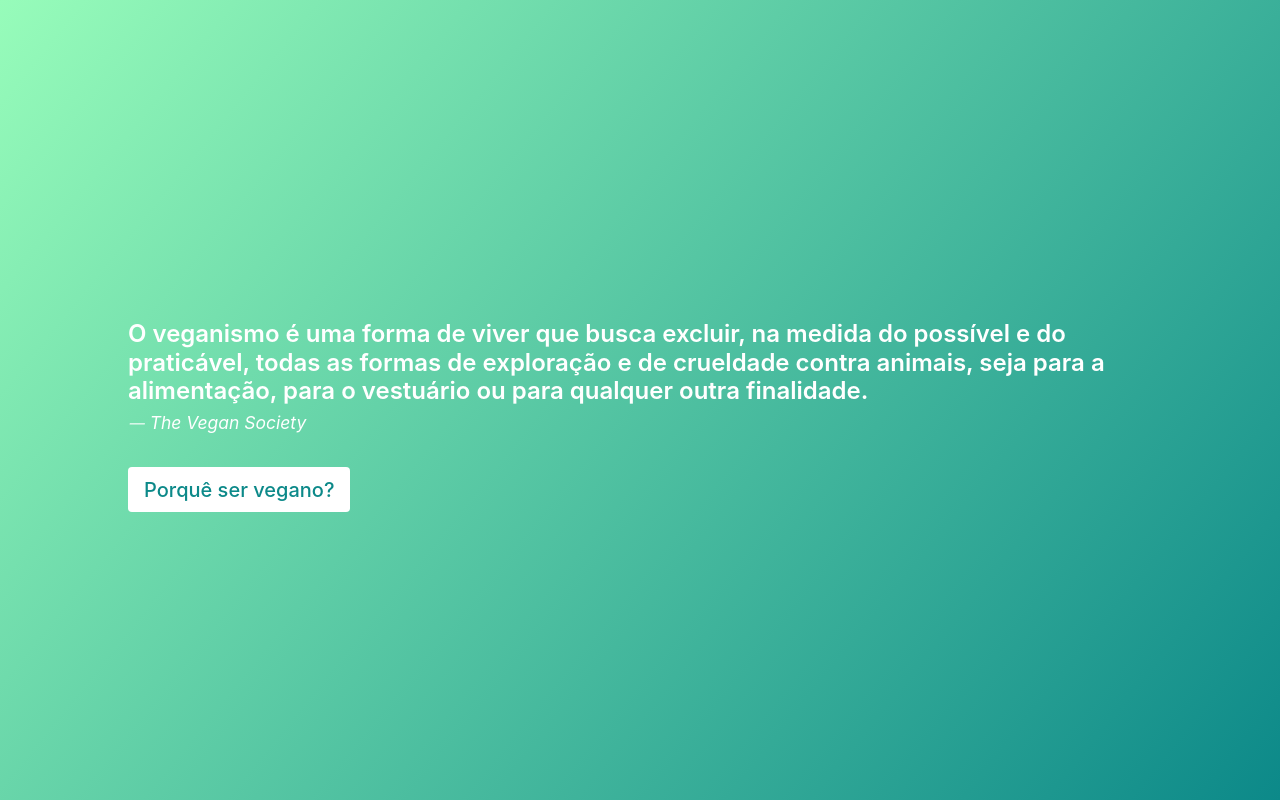
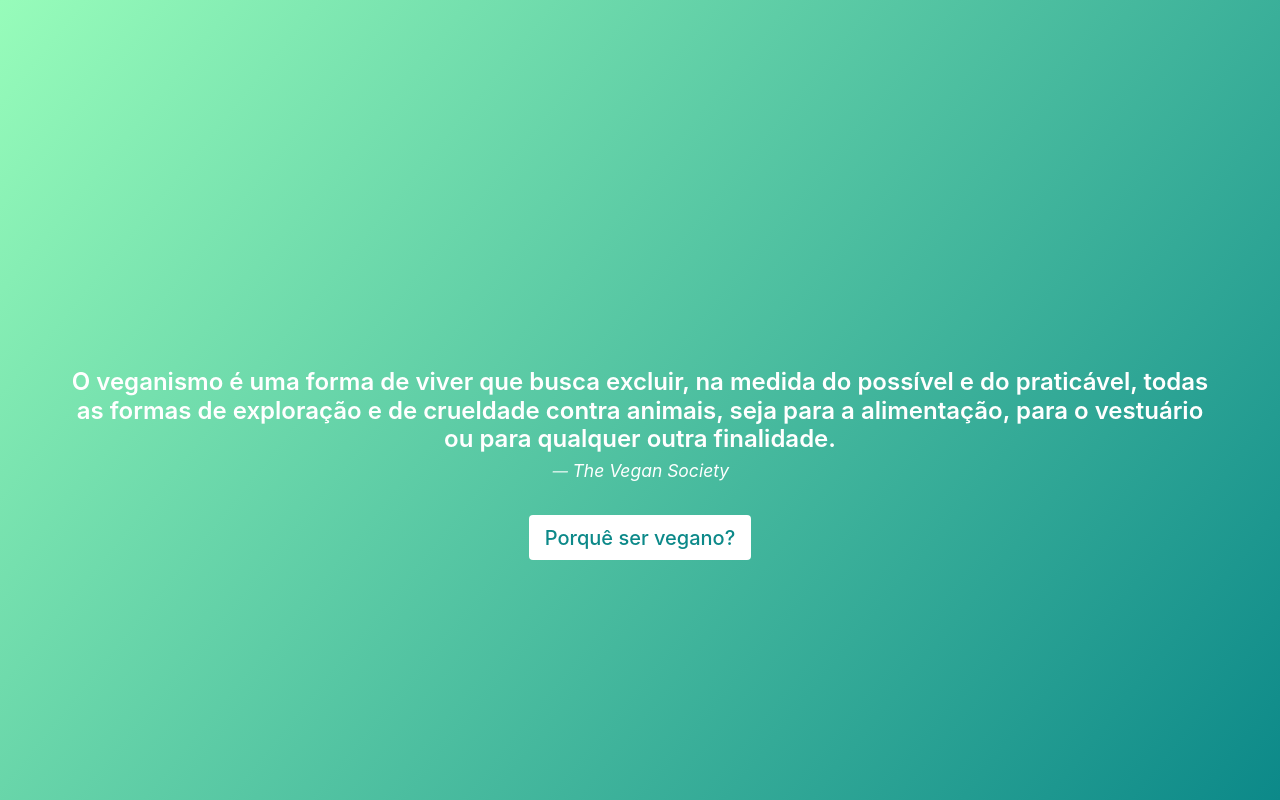
Before and after one commit to kellynvd/why-go-vegan, a React (Create React App) app: page / in a window 1280 px wide. Built offline with nearby package versions, Linux system fonts and the light colour scheme.

Commit message:
Change content to be center

```diff
--- a/src/components/Action.js
+++ b/src/components/Action.js
@@ -1,7 +1,7 @@
 import React from 'react';
 
 const Action = (props) => (
-  <div className="container">
+  <div>
     <button
       style={{ color: props.backgroundColor}}
       className="button is-white is-medium"
--- a/src/styles/App.css
+++ b/src/styles/App.css
@@ -1,5 +1,6 @@
 .container{
-  padding: 0 2rem 0 2rem;
+  margin-top: 4rem;
+  text-align: center;
 }
 
 .button {
@@ -27,6 +28,7 @@
 
 @media (max-width: 768px) {
   .container {
+    margin-top: 2rem;
     padding: 0 0.5rem 0 0.5rem;
   }
 }
```
